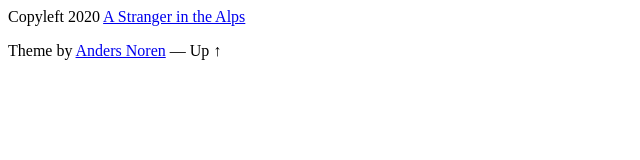
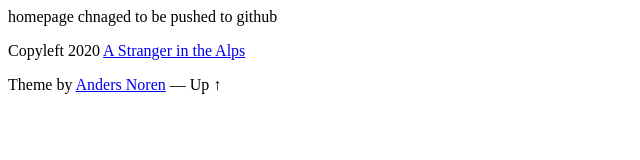
Before and after one commit to rajsum91/git-demo, a plain HTML site: page web/index.html in a window 1280 px wide. Shown: the whole page, without its empty margins (0-640 px from the left). Drawn offline with Linux system fonts and the light colour scheme.

Commit message:
updating the ondex.html for th rgithub push

```diff
--- a/web/index.html
+++ b/web/index.html
@@ -1,6 +1,7 @@
 <div class="credits section bg-dark no-padding">
 
 		<div class="credits-inner section-inner">
+		<p>homepage chnaged to be pushed to github</p>
 
 			<p class="credits-left">
 
```
